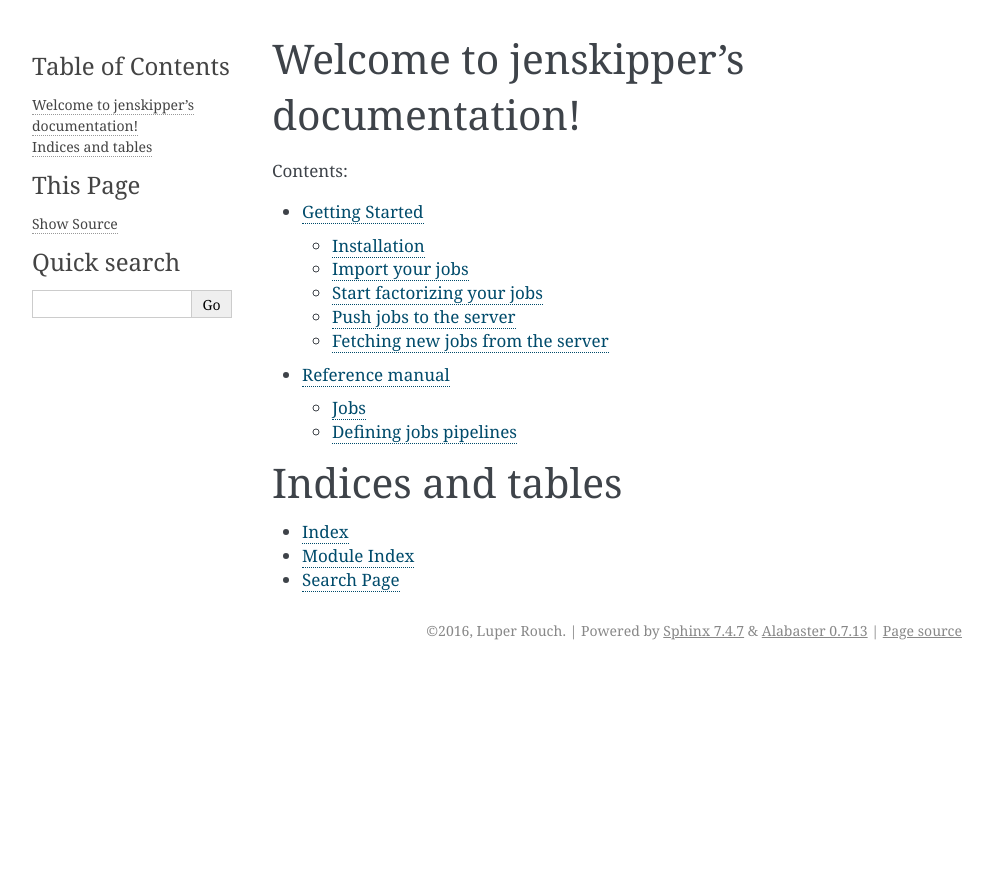
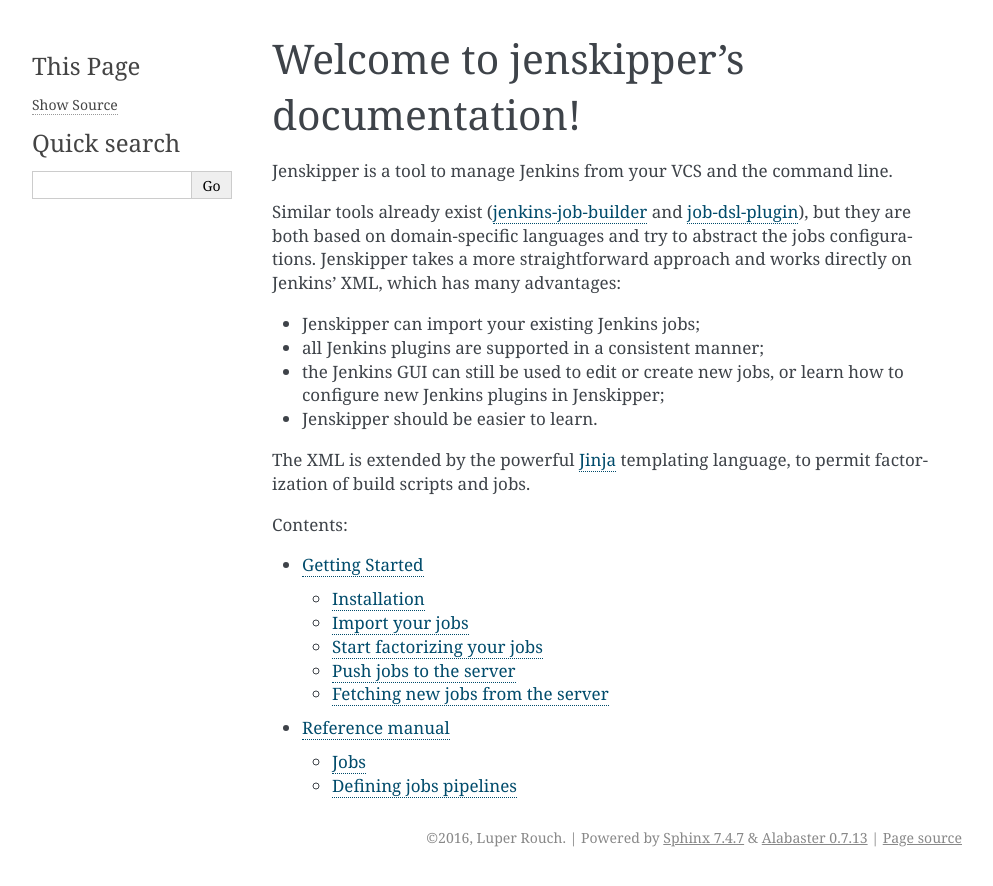
Before and after one commit to flupke/jenskipper, a Sphinx documentation site: the page built from doc/index.rst, in a window 1280 px wide. Shown: the top 886 px of the page, without its empty margins (148-1141 px from the left). Built offline with Sphinx 7.4.7, drawn with Linux system fonts in a browser that asks for light colours.

Commit message:
doc: add intro

```diff
--- a/doc/index.rst
+++ b/doc/index.rst
@@ -6,6 +6,29 @@
 Welcome to jenskipper's documentation!
 ======================================
 
+Jenskipper is a tool to manage Jenkins from your VCS and the command line.
+
+Similar tools already exist (jenkins-job-builder_ and job-dsl-plugin_), but
+they are both based on domain-specific languages and try to abstract the jobs
+configurations. Jenskipper takes a more straightforward approach and works
+directly on Jenkins' XML, which has many advantages:
+
+* Jenskipper can import your existing Jenkins jobs;
+
+* all Jenkins plugins are supported in a consistent manner;
+
+* the Jenkins GUI can still be used to edit or create new jobs, or learn how to
+  configure new Jenkins plugins in Jenskipper;
+
+* Jenskipper should be easier to learn.
+
+The XML is extended by the powerful Jinja_ templating language, to permit
+factorization of build scripts and jobs.
+
+.. _jenkins-job-builder: http://docs.openstack.org/infra/jenkins-job-builder/
+.. _job-dsl-plugin: https://github.com/jenkinsci/job-dsl-plugin
+.. _Jinja: http://jinja.pocoo.org/
+
 Contents:
 
 .. toctree::
@@ -13,10 +36,3 @@ Contents:
 
     getting_started
     reference
-
-Indices and tables
-==================
-
-* :ref:`genindex`
-* :ref:`modindex`
-* :ref:`search`
```
